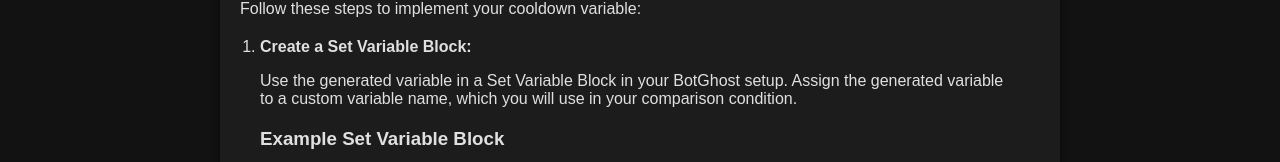
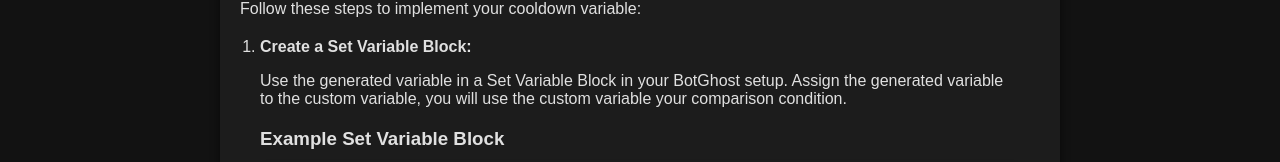
Before and after one commit to mgbots/bgcooldown, a plain HTML site: page index.html in a window 1280 px wide. Shown: the part 443-605 px from the top of the page. Drawn offline with Linux system fonts and the light colour scheme.

Commit message:
Update index.html

```diff
--- a/index.html
+++ b/index.html
@@ -37,7 +37,7 @@
             <p>Follow these steps to implement your cooldown variable:</p>
             <ol>
                 <li><strong>Create a Set Variable Block:</strong>
-                    <p>Use the generated variable in a Set Variable Block in your BotGhost setup. Assign the generated variable to a custom variable name, which you will use in your comparison condition.</p>
+                    <p>Use the generated variable in a Set Variable Block in your BotGhost setup. Assign the generated variable to the custom variable, you will use the custom variable your comparison condition.</p>
                     <div class="instruction-image">
                         <h3>Example Set Variable Block</h3>
                         <img src="setvariable.png" alt="Example Set Variable Block">
```
